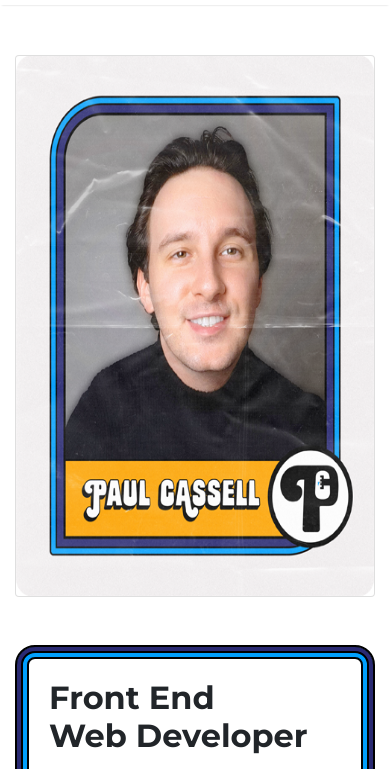
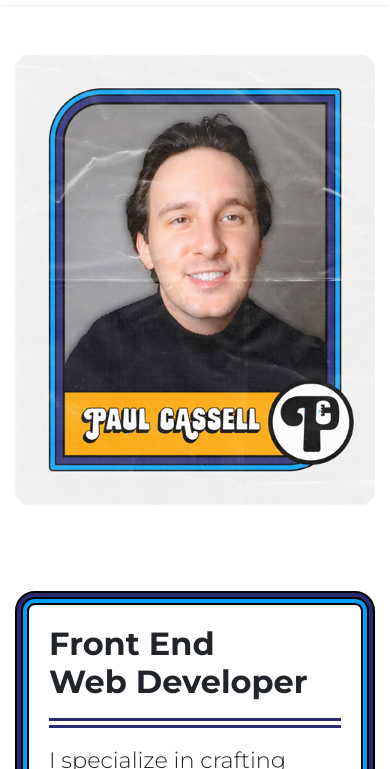
Before and after one commit to pcassell53/Paul-Cassell-Portfolio, a plain HTML site: page index.html in a window 390 px wide. Shown: the part 73-842 px from the top of the page. Drawn offline with nearby package versions, Linux system fonts and the light colour scheme.

Commit message:
Third Responsive Test
Third test on attempt to make flip card responsive.

```diff
--- a/CSS/paulcassellportfolio.css
+++ b/CSS/paulcassellportfolio.css
@@ -2,26 +2,60 @@
 .cardContainer {
   perspective: 1000px;
   width: 100%; /* Make container responsive */
+  eight: 0px;
 }
 
 .card {
   width: 100%; /* Make card responsive */
-  height: 0;
-  padding-bottom: 150%; /* Aspect ratio of 2:3 */
+  height: 0px;
+  padding-bottom: 100%; /* Aspect ratio of 2:3 */
   position: relative;
   transform-style: preserve-3d;
   transition: transform 0.5s;
+  border: none;
 }
 
 .card.flipped {
   transform: rotateY(180deg);
 }
 
+@media (min-width: 992px) {
+.card {
+  width: 100%;
+  height: auto;
+  padding-bottom: 100%;
+  position: relative;
+  transform-style: preserve-3d;
+  transition: transform 0.5s;
+  border: none;
+}
+
+.card img {
+  width: 480px;
+  height: 600px;
+  position: absolute;
+  backface-visibility: hidden;
+}
+}
+
+@media (max-width: 991px) {
+.card {
+  width: 100%;
+  height: auto;
+  padding-bottom: 100%;
+  position: relative;
+  transform-style: preserve-3d;
+  transition: transform 0.5s;
+  border: none;
+}
+
 .card img {
   width: 100%;
-  height: 100%;
+  height: auto;
   position: absolute;
   backface-visibility: hidden;
+  margin-bottom: 2em;
+}
 }
 
 .front {
--- a/index.html
+++ b/index.html
@@ -76,6 +76,8 @@
                                         <img class="img-fluid mx-auto d-block back" src="Images/Baseball-Card-Back-Final-Image.png" alt="Second slide">
                                     </div>
                                 </div>
+                                <div class="p-5 d-block d-md-none"></div>
+                                <div class="p-3 d-block d-md-none"></div>
                                 <div class="taglineText" data-aos="fade-right">
                                     <h1 class="h2"><strong>Front End <br>Web Developer</strong></h1>
                                     <hr data-aos="fade-right">
```
